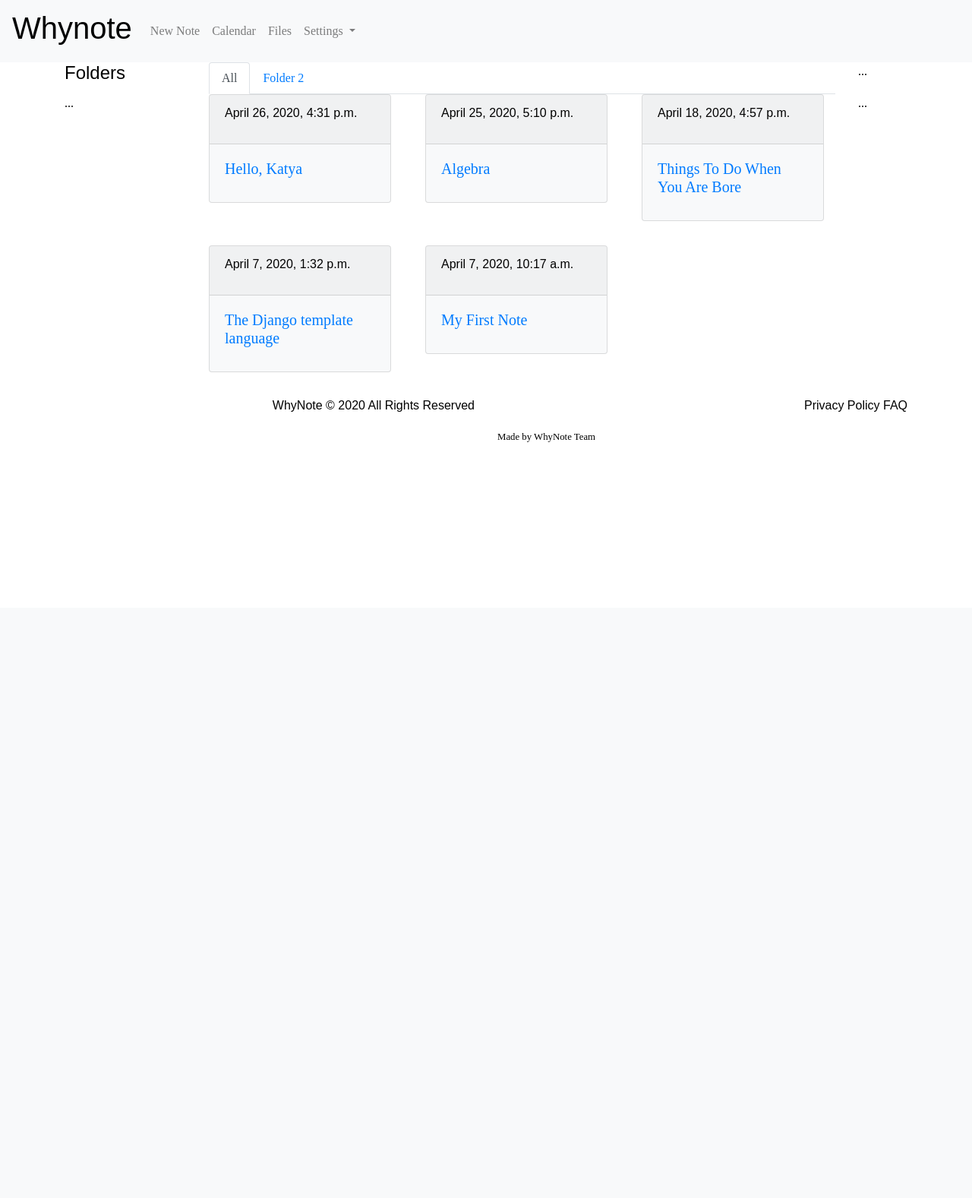
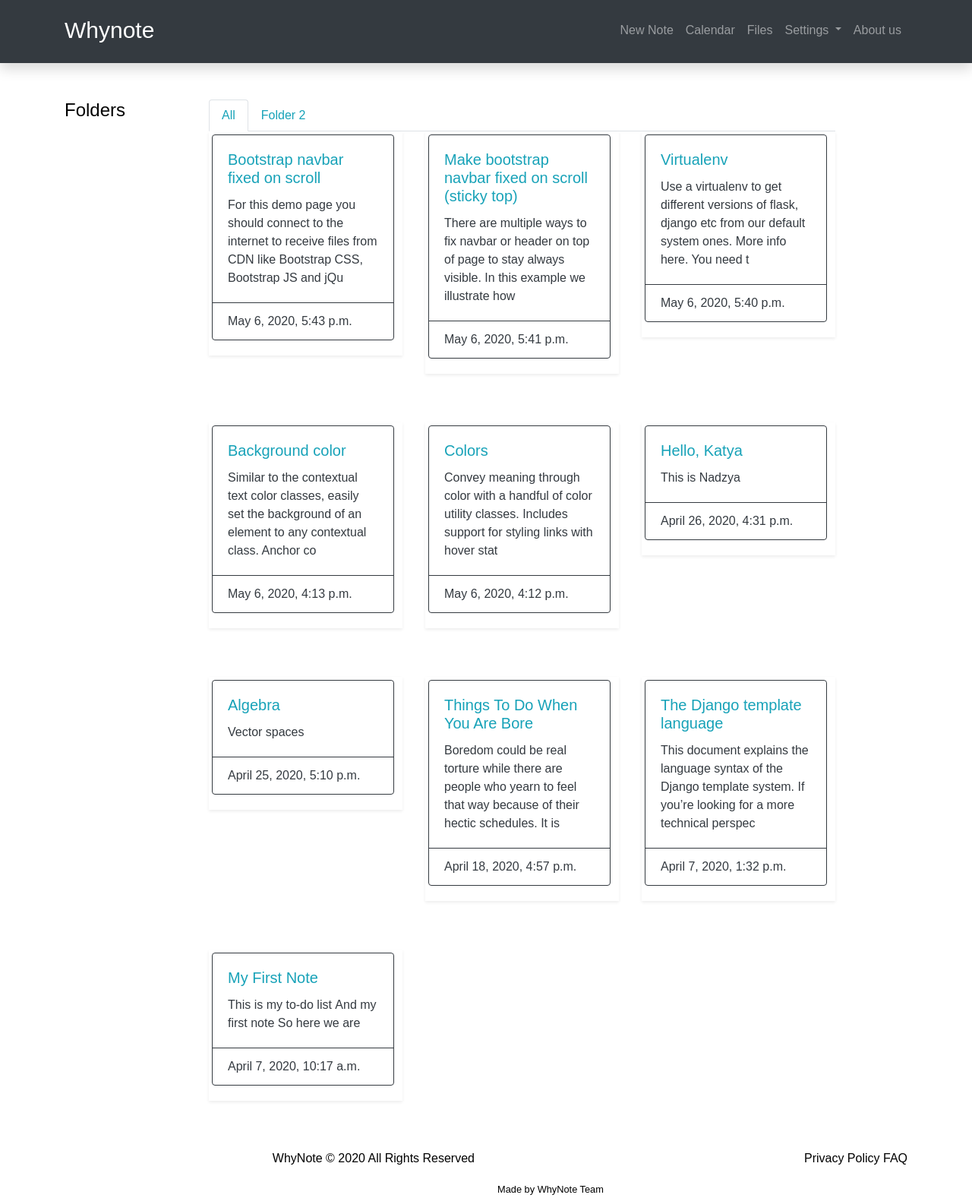
Before and after one commit to WhynotePr/Whynote, a Django app: page / in a window 1280 px wide. Shown: the whole page at 76% size. Before the commit the page ends 800 px from the top, so only its background shows below. Run offline with Django 3.2, Linux system fonts and the light colour scheme; data comes from the database, SQL or seed files in the repository; some libraries are stand-ins or nearby versions.

Commit message:
New design. Removing files is enabled

```diff
--- a/whynote-project/templates/base.html
+++ b/whynote-project/templates/base.html
@@ -1,9 +1,8 @@
 {% load static %}
 <!DOCTYPE html>
 <html lang="en">
-<font color = {{textcolor}} style = "font-style:{{textstyle}};font-family: {{fontfamily}};">
+<font color = black style = "font-family: 'Oswald', 'Futura', sans-serif;">
 <head>
-
  <meta charset="utf-8">
  <meta name="viewport" content="width=device-width, initial-scale=1, shrink-to-fit=no">
  <link rel="stylesheet" href="{% static 'sitemaster.css' %}" type="text/css">
@@ -11,15 +10,29 @@
  <title>{% block title %}Whynote{% endblock %}</title>
 
 </head>
+<style type="text/css">
+
+  .sticky {
+  position: fixed;
+  top: 0;
+  width: 100%;
+}
+
+a{
+  text-decoration: none;
+}
+</style>
 
 
-<body bgcolor = {{bgcolor}}>
-  <nav class="navbar navbar-expand-lg navbar-light bg-light">
-  <a class="navbar-brand" href="{%url 'whynote:home'%}"><h1>Whynote</h1></a>
-  <div class="collapse navbar-collapse" id="navbarSupportedContent">
-  <ul class="navbar-nav mr-auto">
+<body style="background-color: white">
+<div class="shadow p-1 mb-5 bg-dark" id="navbar_top">
+  <nav class="mb-1 navbar navbar-expand-lg navbar-dark bg-dark">
+  <div class="container">
+  <a class="navbar-brand" href="{%url 'whynote:home'%}" style="font-size: 30px">Whynote</a>
+  <div class="collapse navbar-collapse flex-grow-0" id="navbarSupportedContent">
+  <ul class="navbar-nav mr-auto text-right">
     <li class="nav-item">
-      <a class=" nav-link" href="{% url 'whynote:post_new' %}"> New Note</a>
+      <a class="nav-link" href="{% url 'whynote:post_new' %}"> New Note</a>
     </li>
      <li class="nav-item">
       <a class="nav-link" href="{% url 'whynote:calendar_button' %}">Calendar</a>
@@ -35,9 +48,14 @@
           <a class=" dropdown-item" href = "{% url 'whynote:tab_set' %}">Text and background</a>
         </div>
       </li>
+      <li class="nav-item">
+      <a class="nav-link" href="{% url 'whynote:book_list' %}">About us</a>
+    </li>
   </ul>
-</div>
+  </div>
+  </div>
   </nav>
+  </div>
  {% block content %}
 
  {% endblock%}
@@ -45,6 +63,22 @@
   <script src="https://code.jquery.com/jquery-3.4.1.slim.min.js" integrity="sha384-J6qa4849blE2+poT4WnyKhv5vZF5SrPo0iEjwBvKU7imGFAV0wwj1yYfoRSJoZ+n" crossorigin="anonymous"></script>
     <script src="https://cdn.jsdelivr.net/npm/popper.js@1.16.0/dist/umd/popper.min.js" integrity="sha384-Q6E9RHvbIyZFJoft+2mJbHaEWldlvI9IOYy5n3zV9zzTtmI3UksdQRVvoxMfooAo" crossorigin="anonymous"></script>
     <script src="https://stackpath.bootstrapcdn.com/bootstrap/4.4.1/js/bootstrap.min.js" integrity="sha384-wfSDF2E50Y2D1uUdj0O3uMBJnjuUD4Ih7YwaYd1iqfktj0Uod8GCExl3Og8ifwB6" crossorigin="anonymous"></script>
+
+<script>
+if ($(window).width() > 992) {
+  $(window).scroll(function(){
+     if ($(this).scrollTop() > 40) {
+        $('#navbar_top').addClass("fixed-top");
+        // add padding top to show content behind navbar
+        $('body').css('padding-top', $('.navbar').outerHeight() + 'px');
+      }else{
+        $('#navbar_top').removeClass("fixed-top");
+         // remove padding top from body
+        $('body').css('padding-top', '0');
+      }
+  });
+}
+</script>
 </body>
 </font>
 </html>
--- a/whynote-project/templates/home.html
+++ b/whynote-project/templates/home.html
@@ -8,15 +8,15 @@
       <div class="col-9">
         <nav>
           <div class="nav nav-tabs" id="nav-tab" role="tablist">
-            <a class="nav-item nav-link active" id="nav-all-tab" data-toggle="tab" href="#nav-all" role="tab" aria-controls="nav-all" aria-selected="true">All</a>
-            <a class="nav-item nav-link" id="nav-profile-tab" data-toggle="tab" href="#nav-f2" role="tab" aria-controls="nav-f2" aria-selected="false">Folder 2</a>
+            <a class="nav-item nav-link active text-info" id="nav-all-tab" data-toggle="tab" href="#nav-all" role="tab" aria-controls="nav-all" aria-selected="true">All</a>
+            <a class="nav-item nav-link text-info" id="nav-profile-tab" data-toggle="tab" href="#nav-f2" role="tab" aria-controls="nav-f2" aria-selected="false">Folder 2</a>
           </div>
       </nav>
       </div>
-      <div class="col-1">...</div>
+      <div class="col-1"></div>
     </div>
     <div class="row" >
-      <div class="col-2">...</div>
+      <div class="col-2"></div>
       <div class="col-9 main">
         <div class="tab-content" id="nav-tabContent" >
           <div class="tab-pane fade show active" id="nav-all" role="tabpanel" aria-labelledby="nav-all-tab" >
@@ -24,12 +24,19 @@
 
           {% for nt in latest_notes %}
             <div class="col mb-3">
-              <div class="card bg-light mb-3" style="max-width: 15rem;">
-                <div class="card-header"><p> {{nt.public_date}} </p></div>
-                <div class="card-body text-info">
-                  <h5 class="card-title"> <a href="{% url 'whynote:detail' nt.id %}" >{{nt.note_title}} </a></h5>
-
-                </div>
+              <div class="shadow-sm p-1 mb-5">
+              <div class="card h-50 border-dark mb-3 text-dark" style="max-width: 15rem;">
+                <!--div class="card-header">
+                  <a href="{% url 'whynote:detail' nt.id %}">{{nt.note_title}} </a>
+                </div-->
+                <div class="card-body">
+                  <h5 class="card-title">
+                    <a class="text-info" href="{% url 'whynote:detail' nt.id %}">{{nt.note_title}} </a>
+                  </h5>
+                  <p class="card-text">{{nt.preview}}</p>
+                  </div>
+                  <div class="card-footer bg-transparent border-dark">{{nt.public_date}}</div>
+              </div>
               </div>
             </div>
           {% endfor %}
@@ -39,7 +46,7 @@
       <div class="tab-pane fade" id="nav-f2" role="tabpanel" aria-labelledby="nav-f2-tab">Hi</div>
       </div>
       </div>
-      <div class="col-1">...</div>
+      <div class="col-1"></div>
     </div>
 
   </div>
--- a/whynote-project/templates/innote.html
+++ b/whynote-project/templates/innote.html
@@ -3,11 +3,10 @@
 {% block title%}{{note.note_title}}{% endblock %}
 
 {% block content %}
-
 <h2 style="font-family: Montserrat">{{note.note_title}}</h2>
-
+<div class="container">
 <p style="font-family: Montserrat">{{note.note_text}}</p>
 
 <em style="font-family: Montserrat">{{note.public_date}}</em>
-
+</div>
 {% endblock %}
--- a/whynote-project/whynote-project/static/sitemaster.css
+++ b/whynote-project/whynote-project/static/sitemaster.css
@@ -1,6 +1,5 @@
-h1, h2, h3, h4,p{
-  font-family: Montserrat, sans-serif;
-  color: black;
+h1, h2, h3, h4, p{
+  font-family: 'Oswald', 'Futura', sans-serif;
 }
 
 h1{
@@ -13,9 +12,16 @@ h2 {
 }
 
 body {
-    background-color: #E8E8E8
+    background: #dfdfdf;
 }
 
+a{
+  text-decoration: none;
+}
+
+.navbar-expand-lg{
+  background-color: black;
+}
 
 .files{
   text-align: center;
--- a/whynote-project/whynote/forms.py
+++ b/whynote-project/whynote/forms.py
@@ -36,4 +36,4 @@ class BookForm(ModelForm):
 
     class Meta:
         model = Book
-        fields = ('title', 'author', 'pdf')
+        fields = ('title', 'author', 'pdf', 'cover')
--- a/whynote-project/whynote/models.py
+++ b/whynote-project/whynote/models.py
@@ -16,6 +16,9 @@ class Note(models.Model):
 
     def __str__(self):
         return self.note_title
+
+    def preview(self):
+        return self.note_text[:120]
 
 class Comment(models.Model):
     note = models.ForeignKey(Note, on_delete = models.CASCADE)
@@ -90,8 +93,11 @@ class Book(models.Model):
     """Class for uploading files"""
     title = models.CharField(max_length=100)
     author = models.CharField(max_length=100)
+
     #upload_to is a way of setting the upload directory and file name
     pdf = models.FileField(upload_to='pdfs/')
 
+    cover = models.ImageField(upload_to='pdfs/covers/', null=True, blank = True)
+
     def __str__(self):
         return self.title
--- a/whynote-project/whynote/urls.py
+++ b/whynote-project/whynote/urls.py
@@ -24,6 +24,7 @@ urlpatterns = [
     path('upload/', views.upload, name='upload'),
     path('books/', views.book_list, name='book_list'),
     path('books/upload/', views.upload_book, name='upload_book'),
+    path('books/<int:pk>/', views.delete_book, name='delete_book')
 ]
 
 if settings.DEBUG:
--- a/whynote-project/whynote/views.py
+++ b/whynote-project/whynote/views.py
@@ -130,7 +130,7 @@ def tab_set(request):
         fontfamily = tabset.fontfamily
         fontsize = tabset.fontsize
         return render(request, 'home.html',
-                      {'latest_notes': Note.objects.order_by('note_title'),
+                      {'latest_notes': Note.objects.order_by('-public_date'),
                        'bgcolor': bgcolor,
                        'textcolor': textcolor,
                        'fontfamily': fontfamily,
@@ -161,3 +161,9 @@ def upload_book(request):
     else:
         form = BookForm()
     return render(request, 'upload_book.html', {'form': form})
+
+def delete_book(request, pk):
+    if request.method == 'POST':
+        book = Book.objects.get(pk=pk)
+        book.delete()
+    return redirect('whynote:book_list')
```
Also changed, not shown: whynote-project/templates/book_list.html (+15 -0 lines), whynote-project/templates/upload.html (+6 -1 lines), whynote-project/db.sqlite3.
